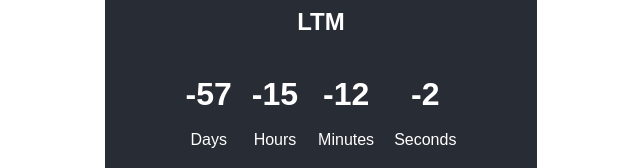
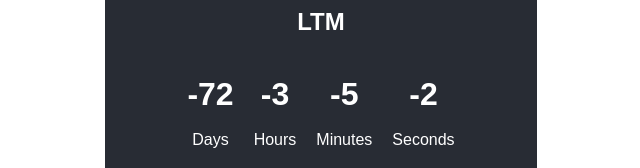
Before and after one commit to Shahryartariq/Date_Passed, a Vue app: page / in a window 1280 px wide. Shown: the part 430-598 px from the top of the page, without its empty margins (319-959 px from the left). Built offline with nearby package versions, Linux system fonts and the light colour scheme.

Commit message:
Updated on Monday

```diff
--- a/src/App.vue
+++ b/src/App.vue
@@ -15,7 +15,7 @@
     <!-- Display the Active Time Counter -->
     <div v-if="activeTab === 0" class="tab-content">
       <h2>LTM</h2>
-      <TimeCounter :startDate="new Date('2026-06-21T20:10:00')" />
+      <TimeCounter :startDate="new Date('2026-07-06T08:03:00')" />
     </div>
     <div v-if="activeTab === 1" class="tab-content">
       <h2>LTC</h2>
```
